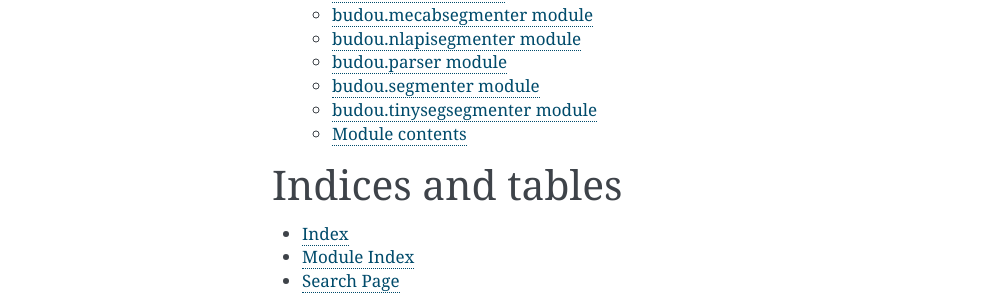
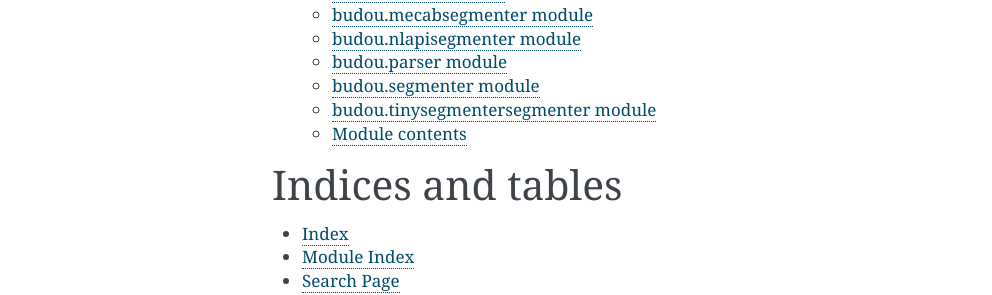
Before and after one commit to google/budou, a Sphinx documentation site: the page built from docs/index.rst, in a window 1280 px wide. Shown: the part 326-621 px from the top of the page, without its empty margins (148-1140 px from the left). Built offline with Sphinx 7.4.7, drawn with Linux system fonts in a browser that asks for light colours.

Commit message:
Update docs.

```diff
--- a/docs/budou.rst
+++ b/docs/budou.rst
@@ -60,10 +60,10 @@ budou.segmenter module
     :undoc-members:
     :show-inheritance:
 
-budou.tinysegsegmenter module
------------------------------
+budou.tinysegmentersegmenter module
+-----------------------------------
 
-.. automodule:: budou.tinysegsegmenter
+.. automodule:: budou.tinysegmentersegmenter
     :members:
     :undoc-members:
     :show-inheritance:
```
